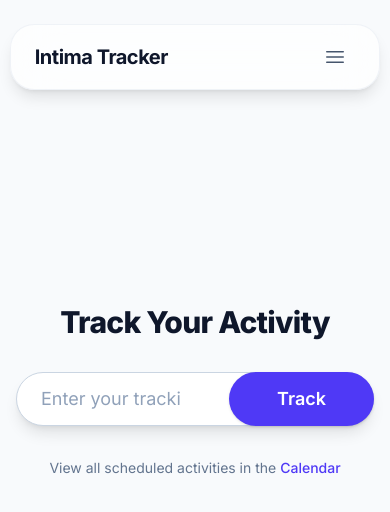
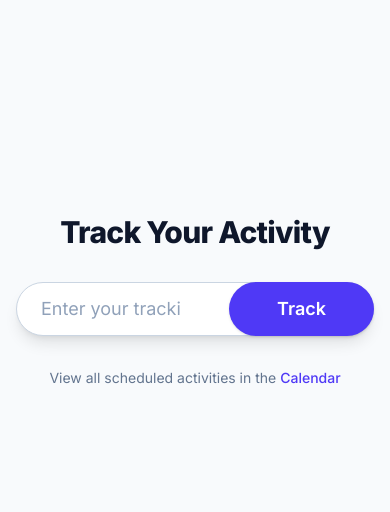
Before and after one commit to yxlow07/intima-tracker, a Next.js app: page / in a window 390 px wide. Shown: the top 512 px of the page. Built offline with nearby package versions, Linux system fonts and the light colour scheme.

Commit message:
remove navbar

```diff
--- a/next.config.ts
+++ b/next.config.ts
@@ -5,6 +5,7 @@ const nextConfig: NextConfig = {
   reactCompiler: true,
   devIndicators: false,
   output: "standalone",
+  "allowedDevOrigins": ["http://localhost:3000"],
 };
 
 export default nextConfig;
--- a/src/components/Navbar.tsx
+++ b/src/components/Navbar.tsx
@@ -33,172 +33,173 @@ export default function Navbar({ currentPage }: NavbarProps) {
   }, [currentPage]);
 
   return (
-    <header
-      className={`relative mt-6 mx-auto w-[95%] sm:w-fit border border-slate-200/50 bg-white/70 shadow-lg backdrop-blur-xl transition-all duration-300 ease-in-out ${
-        isOpen ? "rounded-3xl" : "rounded-3xl"
-      }`}
-    >
-      <div className="flex h-16 items-center justify-between sm:justify-center gap-8 px-6">
-        <Link href="/" className="flex items-center gap-2">
-          <h1 className="text-xl font-bold tracking-tight text-slate-900">
-            Intima Tracker
-          </h1>
-        </Link>
+    <div></div>
+    // <header
+    //   className={`relative mt-6 mx-auto w-[95%] sm:w-fit border border-slate-200/50 bg-white/70 shadow-lg backdrop-blur-xl transition-all duration-300 ease-in-out ${
+    //     isOpen ? "rounded-3xl" : "rounded-3xl"
+    //   }`}
+    // >
+    //   <div className="flex h-16 items-center justify-between sm:justify-center gap-8 px-6">
+    //     <Link href="/" className="flex items-center gap-2">
+    //       <h1 className="text-xl font-bold tracking-tight text-slate-900">
+    //         Intima Tracker
+    //       </h1>
+    //     </Link>
 
-        {/* Desktop Navigation */}
-        <nav ref={navRef} className="hidden sm:flex items-center gap-1 rounded-full bg-slate-100/50 p-1 relative">
-          {/* Sliding indicator */}
-          <div
-            className="absolute top-1 bottom-1 bg-white rounded-full shadow-sm transition-all duration-300 ease-out"
-            style={{
-              left: indicatorStyle.left,
-              width: indicatorStyle.width,
-              opacity: indicatorStyle.width > 0 ? 1 : 0,
-            }}
-          />
-          <Link
-            href="/"
-            data-active={currentPage === "dashboard"}
-            className={`relative z-10 rounded-full px-4 py-1.5 text-sm font-medium transition-colors duration-300 ${
-              currentPage === "dashboard"
-                ? "text-indigo-600"
-                : "text-slate-600 hover:text-indigo-600"
-            }`}
-          >
-            Dashboard
-          </Link>
-          <Link
-            href="/calendar"
-            data-active={currentPage === "calendar"}
-            className={`relative z-10 rounded-full px-4 py-1.5 text-sm font-medium transition-colors duration-300 ${
-              currentPage === "calendar"
-                ? "text-indigo-600"
-                : "text-slate-600 hover:text-indigo-600"
-            }`}
-          >
-            Calendar
-          </Link>
-          <Link
-            href="/ideas"
-            data-active={currentPage === "ideas"}
-            className={`relative z-10 rounded-full px-4 py-1.5 text-sm font-medium transition-colors duration-300 ${
-              currentPage === "ideas"
-                ? "text-indigo-600"
-                : "text-slate-600 hover:text-indigo-600"
-            }`}
-          >
-            Ideas
-          </Link>
-          <Link
-            href="/booking"
-            data-active={currentPage === "booking"}
-            className={`relative z-10 rounded-full px-4 py-1.5 text-sm font-medium transition-colors duration-300 ${
-              currentPage === "booking"
-                ? "text-indigo-600"
-                : "text-slate-600 hover:text-indigo-600"
-            }`}
-          >
-            Booking
-          </Link>
-        </nav>
+    //     {/* Desktop Navigation */}
+    //     <nav ref={navRef} className="hidden sm:flex items-center gap-1 rounded-full bg-slate-100/50 p-1 relative">
+    //       {/* Sliding indicator */}
+    //       <div
+    //         className="absolute top-1 bottom-1 bg-white rounded-full shadow-sm transition-all duration-300 ease-out"
+    //         style={{
+    //           left: indicatorStyle.left,
+    //           width: indicatorStyle.width,
+    //           opacity: indicatorStyle.width > 0 ? 1 : 0,
+    //         }}
+    //       />
+    //       <Link
+    //         href="/"
+    //         data-active={currentPage === "dashboard"}
+    //         className={`relative z-10 rounded-full px-4 py-1.5 text-sm font-medium transition-colors duration-300 ${
+    //           currentPage === "dashboard"
+    //             ? "text-indigo-600"
+    //             : "text-slate-600 hover:text-indigo-600"
+    //         }`}
+    //       >
+    //         Dashboard
+    //       </Link>
+    //       <Link
+    //         href="/calendar"
+    //         data-active={currentPage === "calendar"}
+    //         className={`relative z-10 rounded-full px-4 py-1.5 text-sm font-medium transition-colors duration-300 ${
+    //           currentPage === "calendar"
+    //             ? "text-indigo-600"
+    //             : "text-slate-600 hover:text-indigo-600"
+    //         }`}
+    //       >
+    //         Calendar
+    //       </Link>
+    //       <Link
+    //         href="/ideas"
+    //         data-active={currentPage === "ideas"}
+    //         className={`relative z-10 rounded-full px-4 py-1.5 text-sm font-medium transition-colors duration-300 ${
+    //           currentPage === "ideas"
+    //             ? "text-indigo-600"
+    //             : "text-slate-600 hover:text-indigo-600"
+    //         }`}
+    //       >
+    //         Ideas
+    //       </Link>
+    //       <Link
+    //         href="/booking"
+    //         data-active={currentPage === "booking"}
+    //         className={`relative z-10 rounded-full px-4 py-1.5 text-sm font-medium transition-colors duration-300 ${
+    //           currentPage === "booking"
+    //             ? "text-indigo-600"
+    //             : "text-slate-600 hover:text-indigo-600"
+    //         }`}
+    //       >
+    //         Booking
+    //       </Link>
+    //     </nav>
 
-        {/* Mobile Menu Button */}
-        <button
-          onClick={() => setIsOpen(!isOpen)}
-          className="rounded-full p-2 text-slate-600 hover:bg-slate-100 hover:text-slate-900 focus:outline-none focus:ring-2 focus:ring-indigo-500 sm:hidden"
-        >
-          <span className="sr-only">Open main menu</span>
-          {isOpen ? (
-            <svg
-              className="h-6 w-6"
-              fill="none"
-              viewBox="0 0 24 24"
-              strokeWidth="1.5"
-              stroke="currentColor"
-              aria-hidden="true"
-            >
-              <path
-                strokeLinecap="round"
-                strokeLinejoin="round"
-                d="M6 18L18 6M6 6l12 12"
-              />
-            </svg>
-          ) : (
-            <svg
-              className="h-6 w-6"
-              fill="none"
-              viewBox="0 0 24 24"
-              strokeWidth="1.5"
-              stroke="currentColor"
-              aria-hidden="true"
-            >
-              <path
-                strokeLinecap="round"
-                strokeLinejoin="round"
-                d="M3.75 6.75h16.5M3.75 12h16.5m-16.5 5.25h16.5"
-              />
-            </svg>
-          )}
-        </button>
-      </div>
+    //     {/* Mobile Menu Button */}
+    //     <button
+    //       onClick={() => setIsOpen(!isOpen)}
+    //       className="rounded-full p-2 text-slate-600 hover:bg-slate-100 hover:text-slate-900 focus:outline-none focus:ring-2 focus:ring-indigo-500 sm:hidden"
+    //     >
+    //       <span className="sr-only">Open main menu</span>
+    //       {isOpen ? (
+    //         <svg
+    //           className="h-6 w-6"
+    //           fill="none"
+    //           viewBox="0 0 24 24"
+    //           strokeWidth="1.5"
+    //           stroke="currentColor"
+    //           aria-hidden="true"
+    //         >
+    //           <path
+    //             strokeLinecap="round"
+    //             strokeLinejoin="round"
+    //             d="M6 18L18 6M6 6l12 12"
+    //           />
+    //         </svg>
+    //       ) : (
+    //         <svg
+    //           className="h-6 w-6"
+    //           fill="none"
+    //           viewBox="0 0 24 24"
+    //           strokeWidth="1.5"
+    //           stroke="currentColor"
+    //           aria-hidden="true"
+    //         >
+    //           <path
+    //             strokeLinecap="round"
+    //             strokeLinejoin="round"
+    //             d="M3.75 6.75h16.5M3.75 12h16.5m-16.5 5.25h16.5"
+    //           />
+    //         </svg>
+    //       )}
+    //     </button>
+    //   </div>
 
-      {/* Mobile Menu */}
-      <div
-        className={`grid transition-[grid-template-rows] duration-300 ease-in-out sm:hidden ${
-          isOpen ? "grid-rows-[1fr]" : "grid-rows-[0fr]"
-        }`}
-      >
-        <div className="overflow-hidden">
-          <div className="border-t border-slate-200/50 px-4 pb-4 pt-2">
-            <div className="space-y-1">
-              <Link
-                href="/"
-                className={`block rounded-xl px-3 py-2 text-base font-medium transition-colors ${
-                  currentPage === "dashboard"
-                    ? "bg-indigo-50 text-indigo-600"
-                    : "text-slate-600 hover:bg-slate-50 hover:text-slate-900"
-                }`}
-                onClick={() => setIsOpen(false)}
-              >
-                Dashboard
-              </Link>
-              <Link
-                href="/calendar"
-                className={`block rounded-xl px-3 py-2 text-base font-medium transition-colors ${
-                  currentPage === "calendar"
-                    ? "bg-indigo-50 text-indigo-600"
-                    : "text-slate-600 hover:bg-slate-50 hover:text-slate-900"
-                }`}
-                onClick={() => setIsOpen(false)}
-              >
-                Calendar
-              </Link>
-              <Link
-                href="/ideas"
-                className={`block rounded-xl px-3 py-2 text-base font-medium transition-colors ${
-                  currentPage === "ideas"
-                    ? "bg-indigo-50 text-indigo-600"
-                    : "text-slate-600 hover:bg-slate-50 hover:text-slate-900"
-                }`}
-                onClick={() => setIsOpen(false)}
-              >
-                Ideas
-              </Link>
-              <Link
-                href="/booking"
-                className={`block rounded-xl px-3 py-2 text-base font-medium transition-colors ${
-                  currentPage === "booking"
-                    ? "bg-indigo-50 text-indigo-600"
-                    : "text-slate-600 hover:bg-slate-50 hover:text-slate-900"
-                }`}
-                onClick={() => setIsOpen(false)}
-              >
-                Booking
-              </Link>
-            </div>
-          </div>
-        </div>
-      </div>
-    </header>
+    //   {/* Mobile Menu */}
+    //   <div
+    //     className={`grid transition-[grid-template-rows] duration-300 ease-in-out sm:hidden ${
+    //       isOpen ? "grid-rows-[1fr]" : "grid-rows-[0fr]"
+    //     }`}
+    //   >
+    //     <div className="overflow-hidden">
+    //       <div className="border-t border-slate-200/50 px-4 pb-4 pt-2">
+    //         <div className="space-y-1">
+    //           <Link
+    //             href="/"
+    //             className={`block rounded-xl px-3 py-2 text-base font-medium transition-colors ${
+    //               currentPage === "dashboard"
+    //                 ? "bg-indigo-50 text-indigo-600"
+    //                 : "text-slate-600 hover:bg-slate-50 hover:text-slate-900"
+    //             }`}
+    //             onClick={() => setIsOpen(false)}
+    //           >
+    //             Dashboard
+    //           </Link>
+    //           <Link
+    //             href="/calendar"
+    //             className={`block rounded-xl px-3 py-2 text-base font-medium transition-colors ${
+    //               currentPage === "calendar"
+    //                 ? "bg-indigo-50 text-indigo-600"
+    //                 : "text-slate-600 hover:bg-slate-50 hover:text-slate-900"
+    //             }`}
+    //             onClick={() => setIsOpen(false)}
+    //           >
+    //             Calendar
+    //           </Link>
+    //           <Link
+    //             href="/ideas"
+    //             className={`block rounded-xl px-3 py-2 text-base font-medium transition-colors ${
+    //               currentPage === "ideas"
+    //                 ? "bg-indigo-50 text-indigo-600"
+    //                 : "text-slate-600 hover:bg-slate-50 hover:text-slate-900"
+    //             }`}
+    //             onClick={() => setIsOpen(false)}
+    //           >
+    //             Ideas
+    //           </Link>
+    //           <Link
+    //             href="/booking"
+    //             className={`block rounded-xl px-3 py-2 text-base font-medium transition-colors ${
+    //               currentPage === "booking"
+    //                 ? "bg-indigo-50 text-indigo-600"
+    //                 : "text-slate-600 hover:bg-slate-50 hover:text-slate-900"
+    //             }`}
+    //             onClick={() => setIsOpen(false)}
+    //           >
+    //             Booking
+    //           </Link>
+    //         </div>
+    //       </div>
+    //     </div>
+    //   </div>
+    // </header>
   );
 }
```
